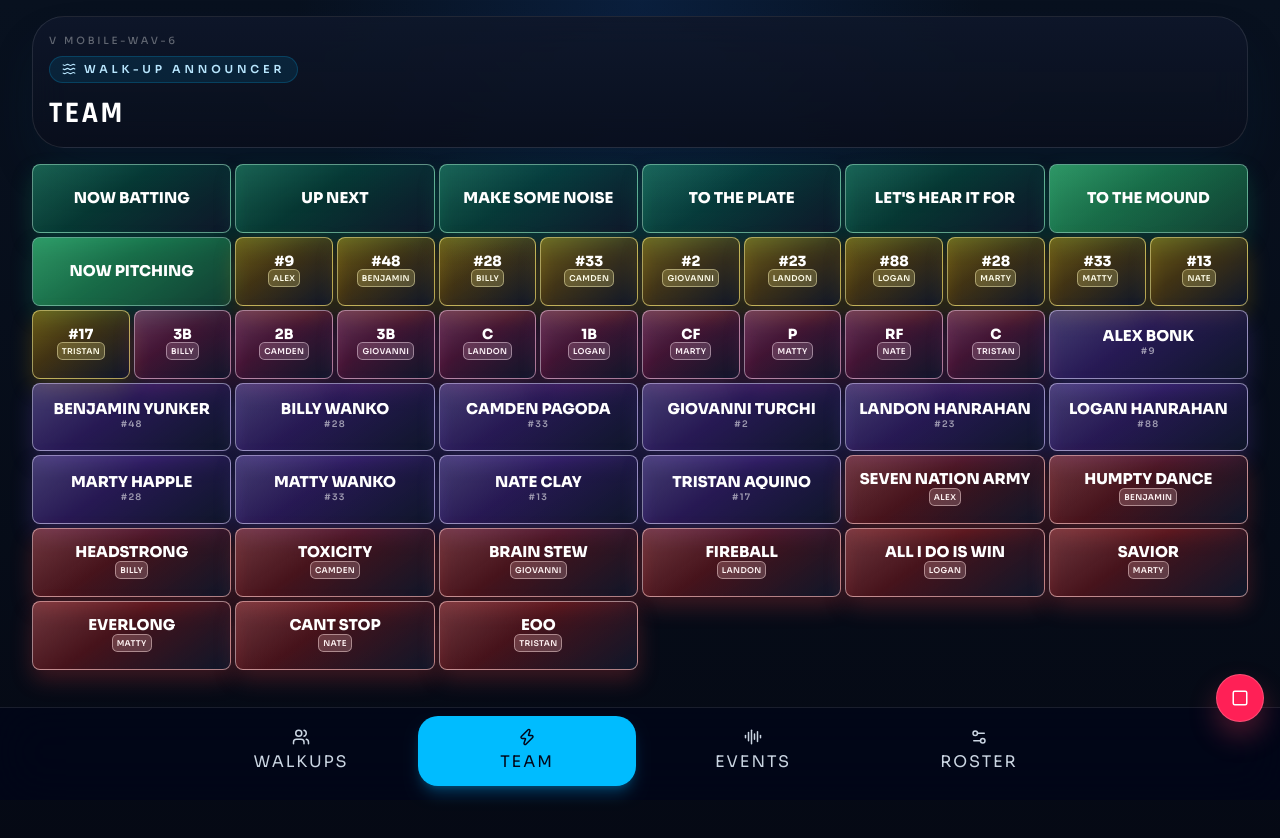
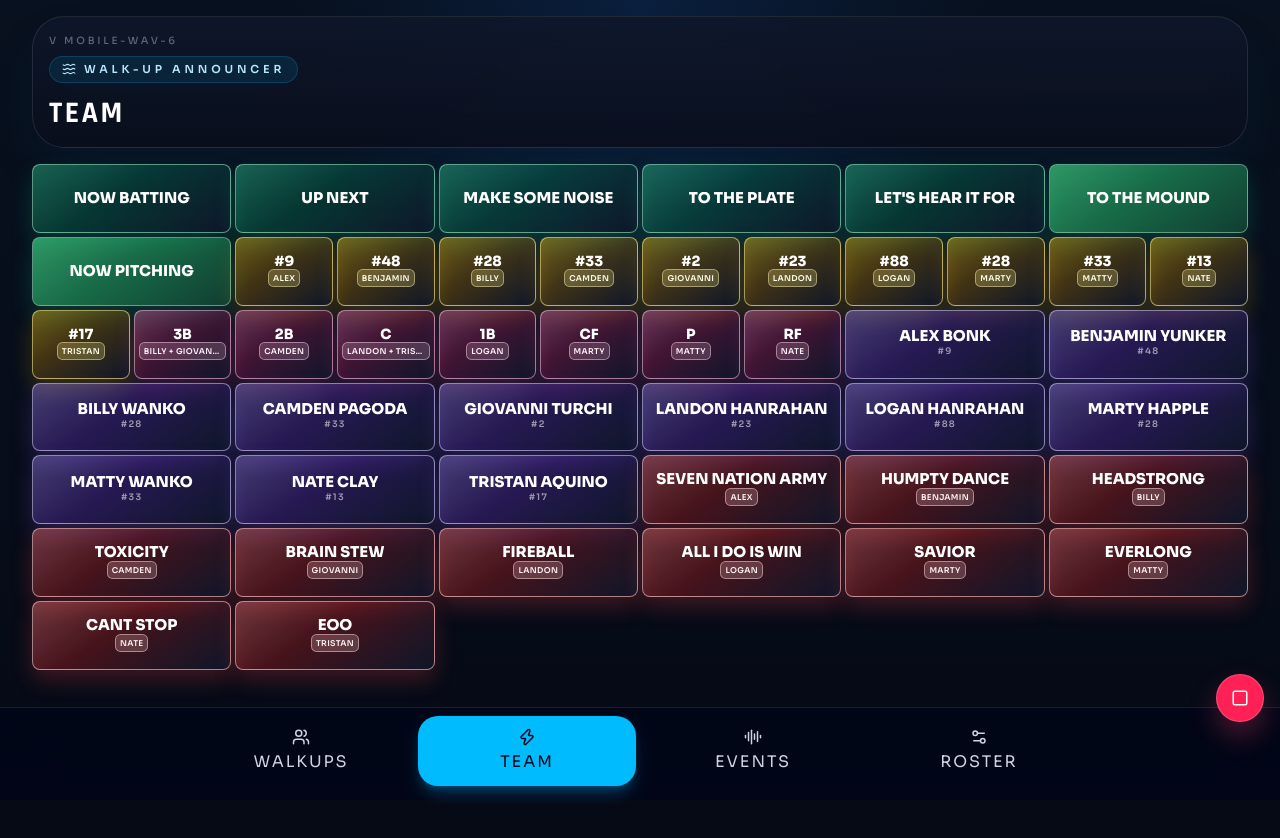
Before and after one commit to ClayBoneNJ/walk-up-announcer, a React (Vite) app: page / in a window 1280 px wide. Both pictures are taken after a click on the button "TEAM". Shown: the top 838 px of the page. Built offline with nearby package versions, Linux system fonts and the light colour scheme.

Commit message:
Group shared team positions

```diff
--- a/src/App.jsx
+++ b/src/App.jsx
@@ -72,6 +72,21 @@ const FREESTYLE_GROUP_STYLES = {
 
 function getFirstName(name = "") {
   return String(name || "").trim().split(/\s+/)[0] || "";
+}
+
+function getFreestyleOwnerChip(clip) {
+  if (Array.isArray(clip.playerNames) && clip.playerNames.length > 1) {
+    if (clip.playerNames.length === 2) {
+      return `${getFirstName(clip.playerNames[0])} + ${getFirstName(clip.playerNames[1])}`;
+    }
+    return `${clip.playerNames.length} players`;
+  }
+
+  if (clip.playerName && clip.playerName !== clip.nickname) {
+    return getFirstName(clip.playerName);
+  }
+
+  return "";
 }
 
 function getFreestyleEntries(groups) {
@@ -452,7 +467,7 @@ export default function App() {
     await playTrackedBatter(nextPlayer, visiblePlayers);
   };
 
-  const playClip = async ({ clip, playerId = "", playerName = "" }) => {
+  const playClip = async ({ clip, playerId = "", playerName = "", relatedPlayerIds = [] }) => {
     recordDiagnosticEvent("clip.play.requested", {
       clipId: clip.id,
       clipName: clip.nickname,
@@ -477,6 +492,7 @@ export default function App() {
         type: "clip",
         playerId,
         playerName: playerName || clip.nickname,
+        relatedPlayerIds,
       },
       interruptFadeOut: false,
     });
@@ -963,12 +979,23 @@ function FreestylePage({ groups, onPlayClip, activePlayback, playbackProgress })
   return (
     <div className="grid auto-rows-[4.3rem] grid-cols-6 grid-flow-dense gap-1 md:grid-cols-8 xl:grid-cols-12">
       {entries.map((clip) => {
-        const isPlayerOwned = Boolean(clip.playerId);
+        const relatedPlayerIds = Array.isArray(clip.playerIds)
+          ? clip.playerIds.filter(Boolean)
+          : clip.playerId
+            ? [clip.playerId]
+            : [];
+        const activePlayerIds = Array.isArray(activePlayback?.relatedPlayerIds)
+          ? activePlayback.relatedPlayerIds.filter(Boolean)
+          : activePlayback?.playerId
+            ? [activePlayback.playerId]
+            : [];
+        const isPlayerOwned = relatedPlayerIds.length > 0;
         const isActive = isPlayerOwned
-          ? activePlayback?.playerId === clip.playerId
+          ? activePlayerIds.some((playerId) => relatedPlayerIds.includes(playerId))
           : activePlayback?.assetId === clip.id;
         const isCompact = clip.groupId === "positions" || clip.groupId === "numbers";
         const accentClass = getFreestyleClipAccent(clip);
+        const ownerChip = getFreestyleOwnerChip(clip);
 
         return (
           <button
@@ -979,6 +1006,7 @@ function FreestylePage({ groups, onPlayClip, activePlayback, playbackProgress })
                 clip,
                 playerId: clip.playerId ?? "",
                 playerName: clip.playerName ?? "",
+                relatedPlayerIds,
               })
             }
             className={`group relative overflow-hidden rounded-[0.5rem] border text-center transition duration-150 active:scale-[0.94] active:translate-y-[2px] ${
@@ -1008,11 +1036,11 @@ function FreestylePage({ groups, onPlayClip, activePlayback, playbackProgress })
                   #{clip.playerJerseyNumber}
                 </div>
               ) : null}
-              {clip.playerName && clip.playerName !== clip.nickname ? (
+              {ownerChip ? (
                 <div
                   className={`mt-0.5 inline-flex max-w-full self-center rounded-[0.35rem] border px-1 py-0.5 text-[8px] font-semibold uppercase tracking-[0.04em] ${FREESTYLE_GROUP_STYLES[clip.groupId].chip}`}
                 >
-                  <span className="truncate">{getFirstName(clip.playerName)}</span>
+                  <span className="truncate">{ownerChip}</span>
                 </div>
               ) : null}
             </div>
```
Also changed, not shown: src/lib/storage.js.
